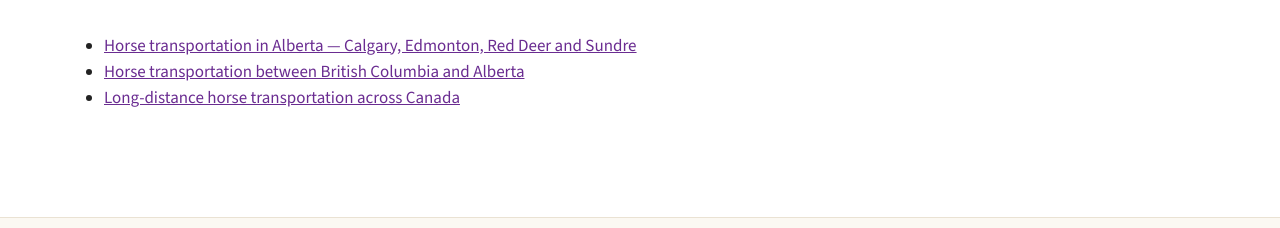
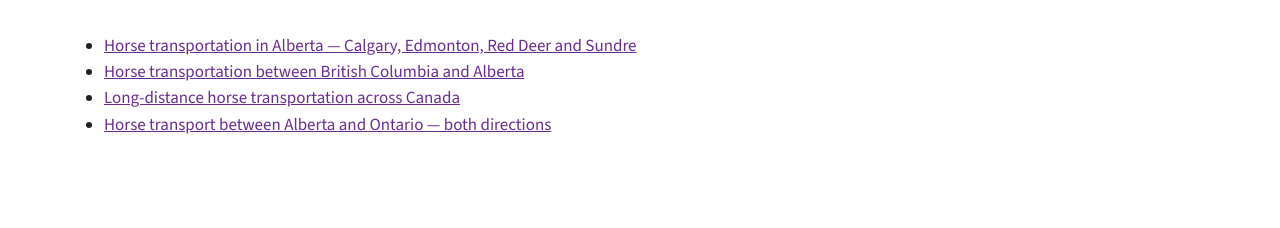
Before and after one commit to nexaline/nexahorsetransport, a plain HTML site: page index.html in a window 1280 px wide. Shown: the part 1656-1884 px from the top of the page. Drawn offline with nearby package versions, Linux system fonts and the light colour scheme; some packages are replaced by stand-ins of ours.

Commit message:
SEO: feature Alberta–Ontario route from homepage

```diff
--- a/index.html
+++ b/index.html
@@ -131,6 +131,7 @@
           <li><a href="alberta-horse-transport.html">Horse transportation in Alberta — Calgary, Edmonton, Red Deer and Sundre</a></li>
           <li><a href="british-columbia-horse-transport.html">Horse transportation between British Columbia and Alberta</a></li>
           <li><a href="long-distance-horse-transport-canada.html">Long-distance horse transportation across Canada</a></li>
+          <li><a href="alberta-ontario-horse-transport.html">Horse transport between Alberta and Ontario — both directions</a></li>
         </ul>
       </div>
     </section>
```
